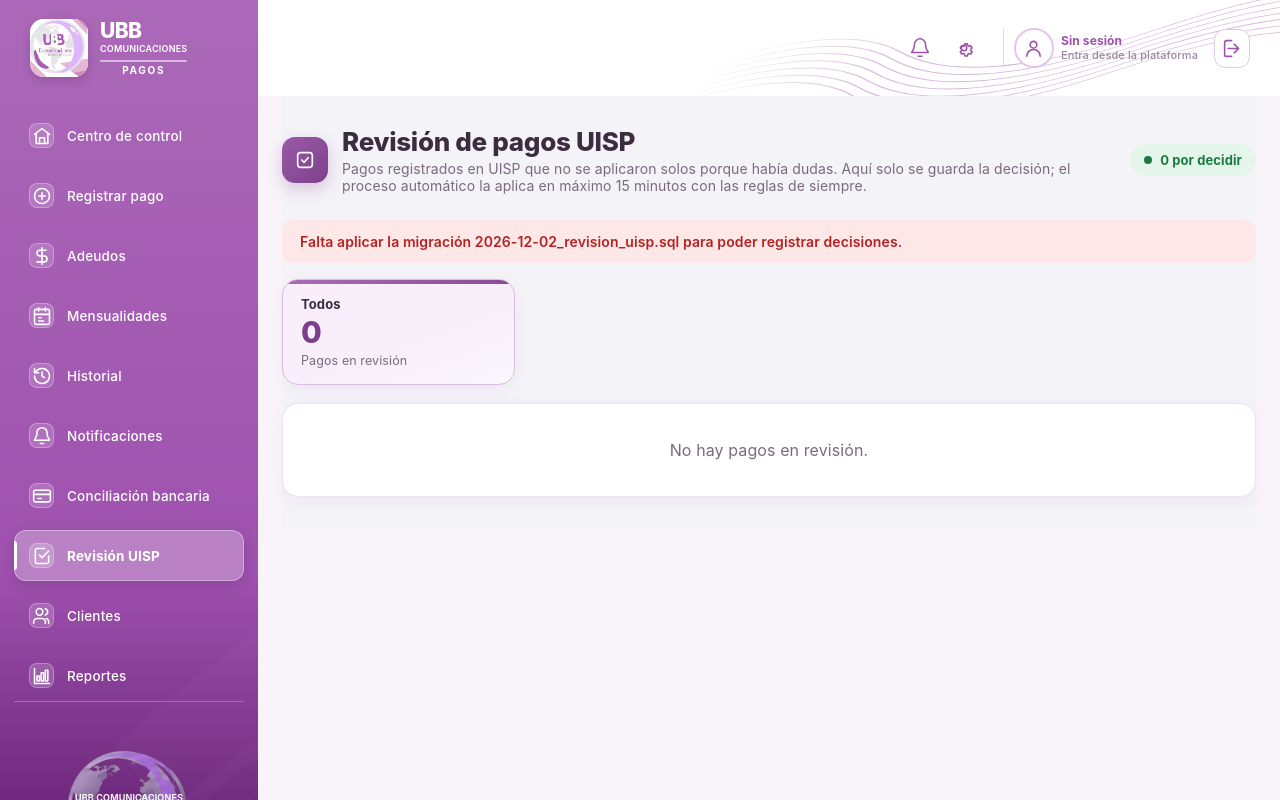
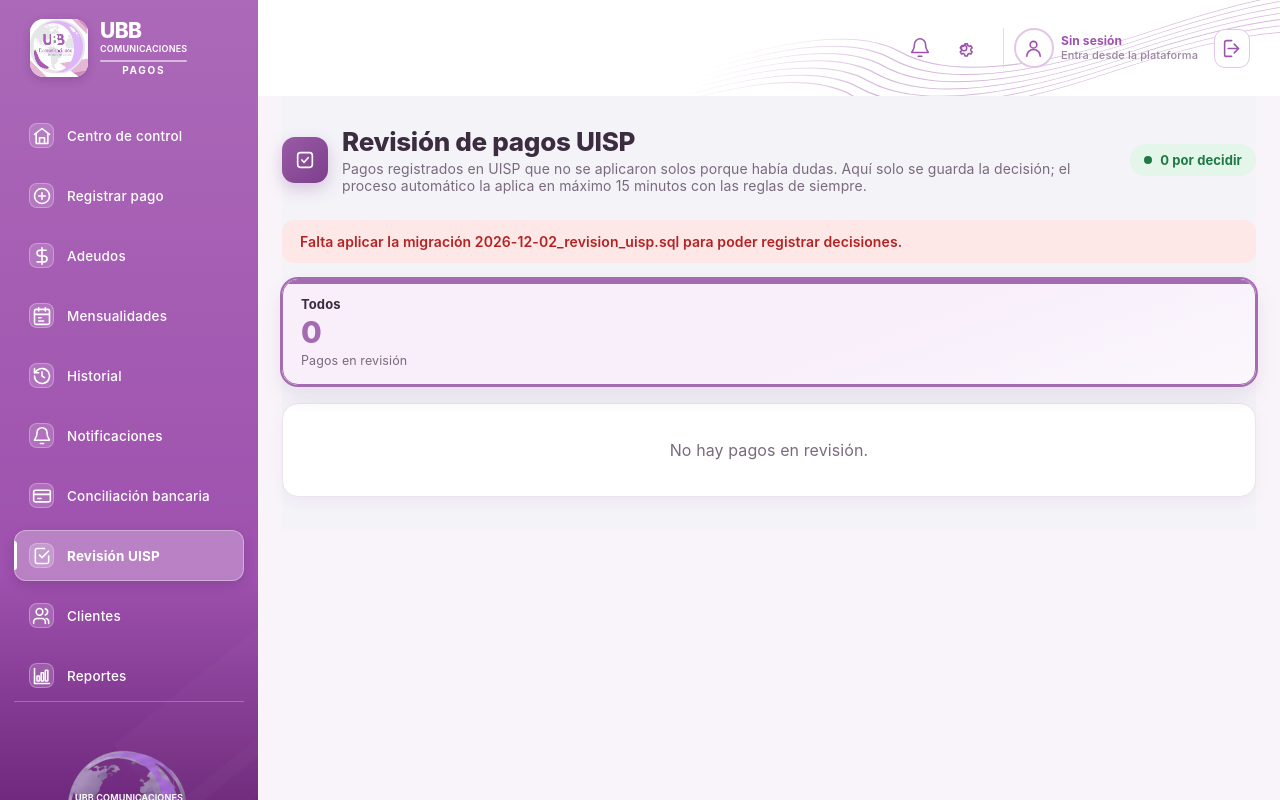
Before and after one commit to abrilyom/UBB-COMUNICACIONES-ABRIL, a PHP site: page /pagos/revision_uisp.php in a window 1280 px wide. Run offline with PHP 8.4, Linux system fonts and the light colour scheme; data that the repository does not hold is empty; a stand-in replaces the project's code that opens the database connection.

Commit message:
Revision UISP: categorias en colores pastel
Cada categoria tiene su color (fondo suave y barra superior), como las
tarjetas del Centro de control; la elegida lleva contorno de su color.
Las tarjetas son un poco mas angostas para que quepan en una fila.

Co-Authored-By: Claude Opus 5.5 <noreply@anthropic.com>

```diff
--- a/pagos/revision_uisp.php
+++ b/pagos/revision_uisp.php
@@ -186,18 +186,32 @@ $visibles = $filtro === ""
         .rv-aviso.err{background:var(--cc-error-fondo);color:var(--cc-error)}
 
         /* Categorías: tarjetas que filtran la tabla */
-        .rv-cats{display:grid;grid-template-columns:repeat(auto-fill,minmax(210px,1fr));gap:14px;margin-bottom:18px}
-        .rv-cat{position:relative;display:flex;flex-direction:column;gap:4px;padding:16px 18px;overflow:hidden;
-            border:1px solid var(--cc-borde);border-radius:16px;background:#fff;box-shadow:var(--cc-sombra);
+        .rv-cats{display:grid;grid-template-columns:repeat(auto-fit,minmax(175px,1fr));gap:14px;margin-bottom:18px}
+        .rv-cat{--rv-acento:#a46bb0;--rv-fondo:#f8effb;--rv-borde:#ead6f0;
+            position:relative;display:flex;flex-direction:column;gap:4px;padding:16px 18px;overflow:hidden;
+            border:1px solid var(--rv-borde);border-radius:16px;
+            background:linear-gradient(160deg,var(--rv-fondo) 0%,var(--rv-fondo) 60%,#fff 140%);box-shadow:var(--cc-sombra);
             color:var(--cc-texto);text-decoration:none;transition:transform .15s ease,box-shadow .15s ease}
-        .rv-cat::before{content:"";position:absolute;inset:0 0 auto 0;height:4px;background:#dcc6e2}
+        .rv-cat::before{content:"";position:absolute;inset:0 0 auto 0;height:4px;background:var(--rv-acento)}
         .rv-cat:hover{transform:translateY(-2px);box-shadow:0 10px 24px rgba(113,58,124,.12)}
         .rv-cat strong{font-size:30px;font-weight:800;line-height:1.1;color:var(--cc-texto)}
         .rv-cat span{font-size:13px;font-weight:700}
         .rv-cat small{color:var(--cc-texto-suave);font-size:12.5px}
-        .rv-cat.activa{border-color:#d9bde0;background:linear-gradient(160deg,#f8effb 0%,#f8effb 60%,#fff 140%)}
-        .rv-cat.activa::before{background:linear-gradient(90deg,#a96db5,#8a4a98)}
-        .rv-cat.activa strong{color:var(--cc-morado)}
+        /* La categoría elegida: contorno de su color */
+        .rv-cat.activa{border-color:var(--rv-acento);box-shadow:0 0 0 2px var(--rv-acento),0 10px 22px rgba(113,58,124,.12)}
+        .rv-cat.activa strong{color:var(--rv-acento)}
+
+        /* Un color pastel por categoría, como las tarjetas del Centro de control */
+        .rv-cat--sobrante{--rv-acento:#e0a019;--rv-fondo:#fff8e6;--rv-borde:#f6e3b4}
+        .rv-cat--diferencia{--rv-acento:#d23c3c;--rv-fondo:#fdf0f0;--rv-borde:#f6d3d3}
+        .rv-cat--sin_mensualidades{--rv-acento:#3d5aa8;--rv-fondo:#eef2fc;--rv-borde:#d6e0f6}
+        .rv-cat--metodo{--rv-acento:#8a8a96;--rv-fondo:#f4f4f7;--rv-borde:#e3e3ea}
+        .rv-cat--factura_plataforma{--rv-acento:#1f8a8a;--rv-fondo:#eaf7f7;--rv-borde:#cdeaea}
+        .rv-cat--sin_ligar{--rv-acento:#c2477e;--rv-fondo:#fdeef5;--rv-borde:#f4d2e2}
+        .rv-cat--varios_servicios{--rv-acento:#d9711c;--rv-fondo:#fff1e6;--rv-borde:#f7d9bf}
+        .rv-cat--adelantado{--rv-acento:#1e9a52;--rv-fondo:#eefaf2;--rv-borde:#cdeed8}
+        .rv-cat--duplicado{--rv-acento:#6b5bd2;--rv-fondo:#f1effd;--rv-borde:#dcd6f7}
+        .rv-cat--otro{--rv-acento:#8a8a96;--rv-fondo:#f4f4f7;--rv-borde:#e3e3ea}
 
         /* "N por decidir" a la derecha del título */
         .rv-page .cc-cabecera{flex-wrap:nowrap}
@@ -269,7 +283,7 @@ $visibles = $filtro === ""
         </a>
         <?php foreach (CATEGORIAS_REVISION as $clave => [$titulo, $descripcion]): ?>
             <?php if ($conteo[$clave] === 0) continue; ?>
-            <a class="rv-cat <?= $filtro === $clave ? "activa" : "" ?>" href="?categoria=<?= h($clave) ?>"
+            <a class="rv-cat rv-cat--<?= h(strtolower($clave)) ?> <?= $filtro === $clave ? "activa" : "" ?>" href="?categoria=<?= h($clave) ?>"
                title="<?= h($descripcion) ?>">
                 <span><?= h($titulo) ?></span>
                 <strong><?= $conteo[$clave] ?></strong>
```
